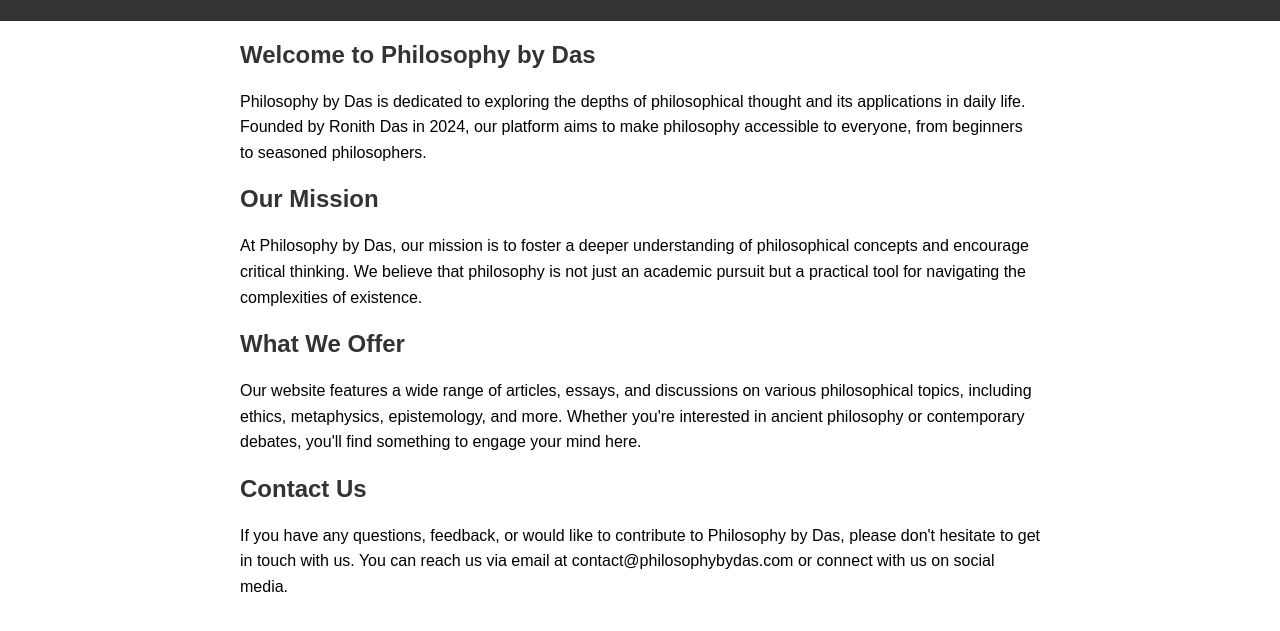
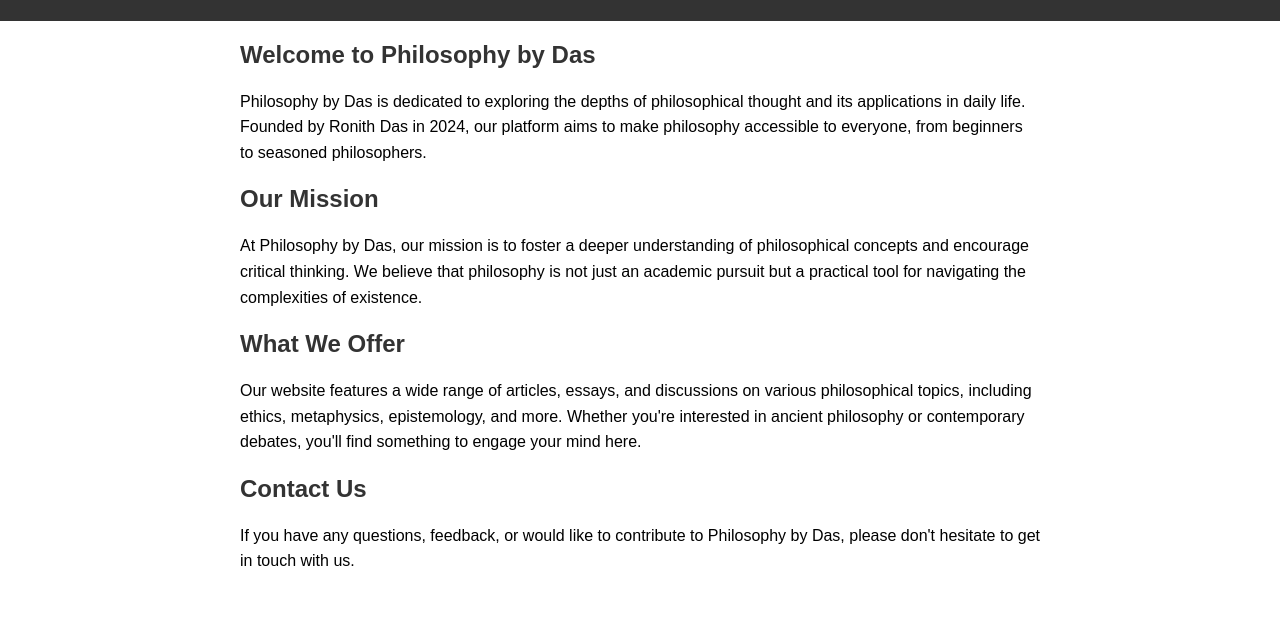
Before and after one commit to Nirvaan3110/DAS, a plain HTML site: page aboutus.html in a window 1280 px wide. Shown: the part 99-730 px from the top of the page. Drawn offline with Linux system fonts and the light colour scheme.

Commit message:
Update aboutus.html

```diff
--- a/aboutus.html
+++ b/aboutus.html
@@ -42,7 +42,7 @@
         <h2>What We Offer</h2>
         <p>Our website features a wide range of articles, essays, and discussions on various philosophical topics, including ethics, metaphysics, epistemology, and more. Whether you're interested in ancient philosophy or contemporary debates, you'll find something to engage your mind here.</p>
         <h2>Contact Us</h2>
-        <p>If you have any questions, feedback, or would like to contribute to Philosophy by Das, please don't hesitate to get in touch with us. You can reach us via email at contact@philosophybydas.com or connect with us on social media.</p>
+        <p>If you have any questions, feedback, or would like to contribute to Philosophy by Das, please don't hesitate to get in touch with us.</p>
     </div>
 </body>
 </html>
```
